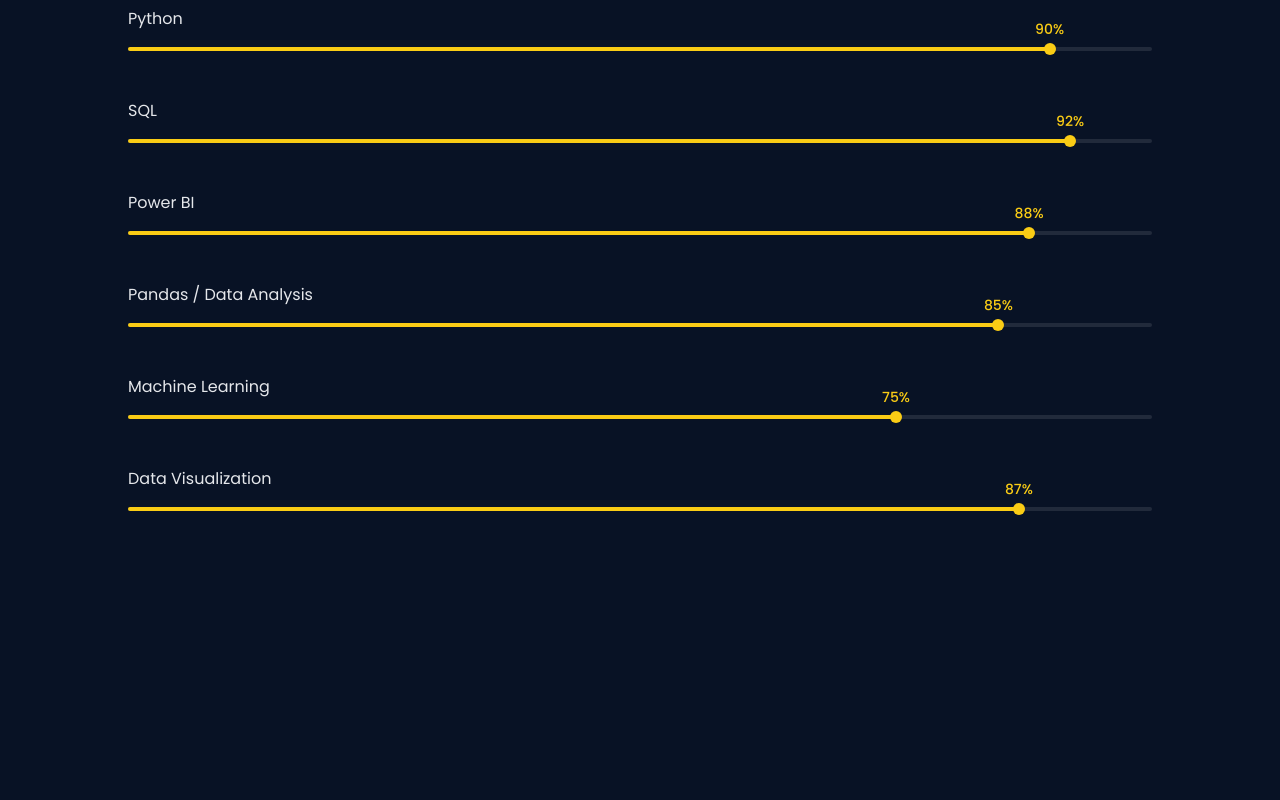
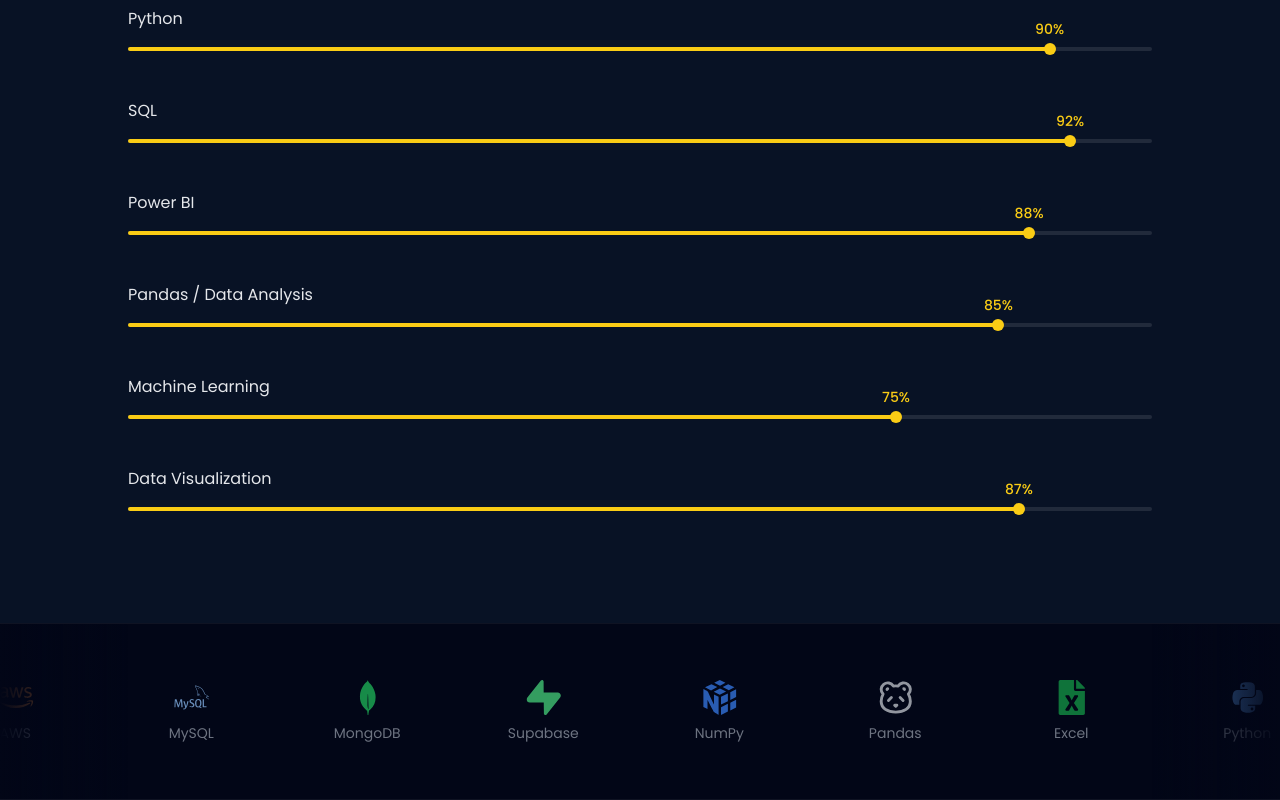
Before and after one commit to KelvenFontes/my-portfolio, a Next.js app: page /pt in a window 1280 px wide. Shown: the part 1928-2728 px from the top of the page. Before the commit the page ends 2551 px from the top, so only its background shows below. Built offline with nearby package versions, Linux system fonts and the light colour scheme.

Commit message:
feat: ativar componente TechCarousel na página inicial

```diff
--- a/src/app/pt/page.tsx
+++ b/src/app/pt/page.tsx
@@ -25,7 +25,7 @@
 
       <Skills />
 
-      {/* <TechCarousel /> */}
+      <TechCarousel />
 
       {/* <Resume /> */}
 
```
